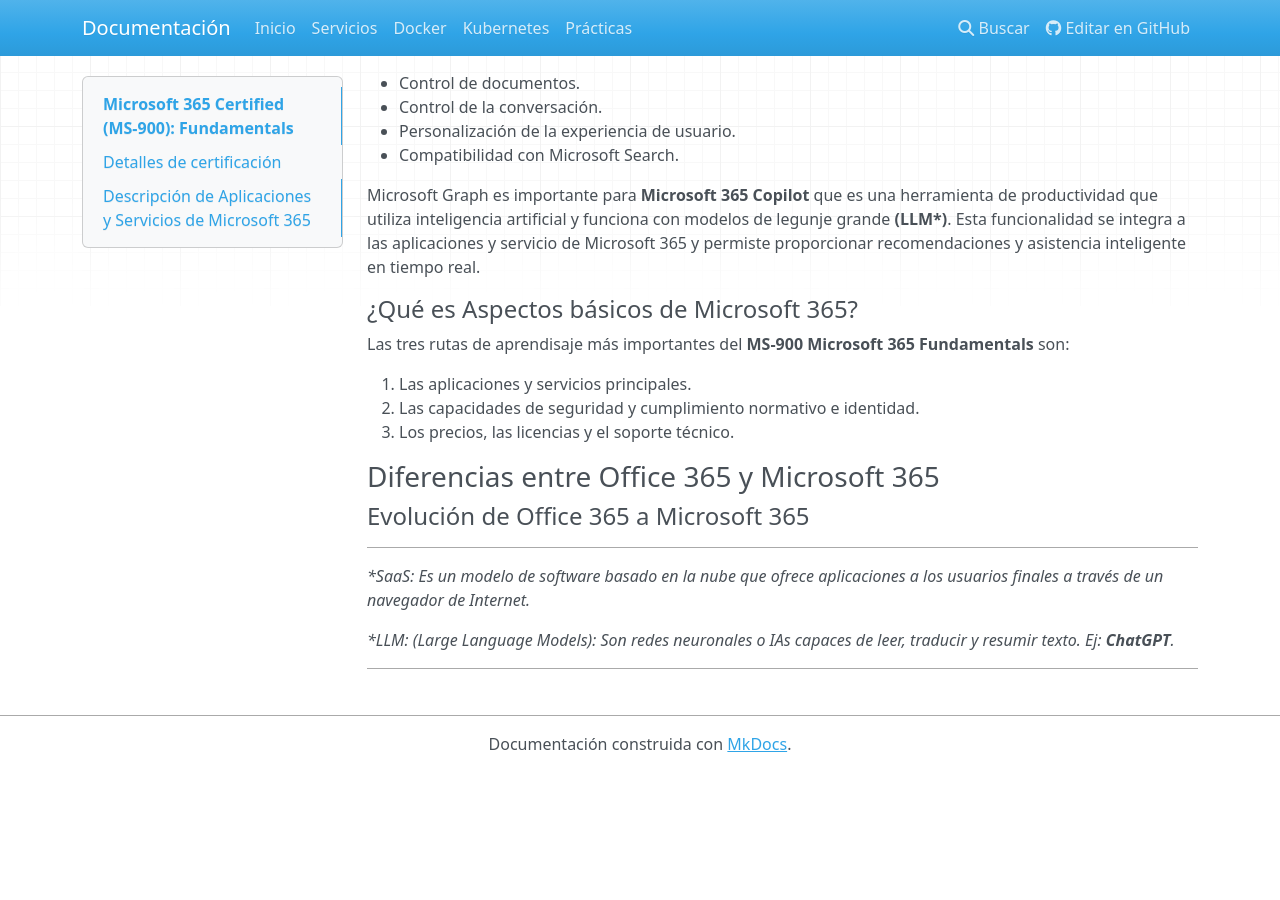
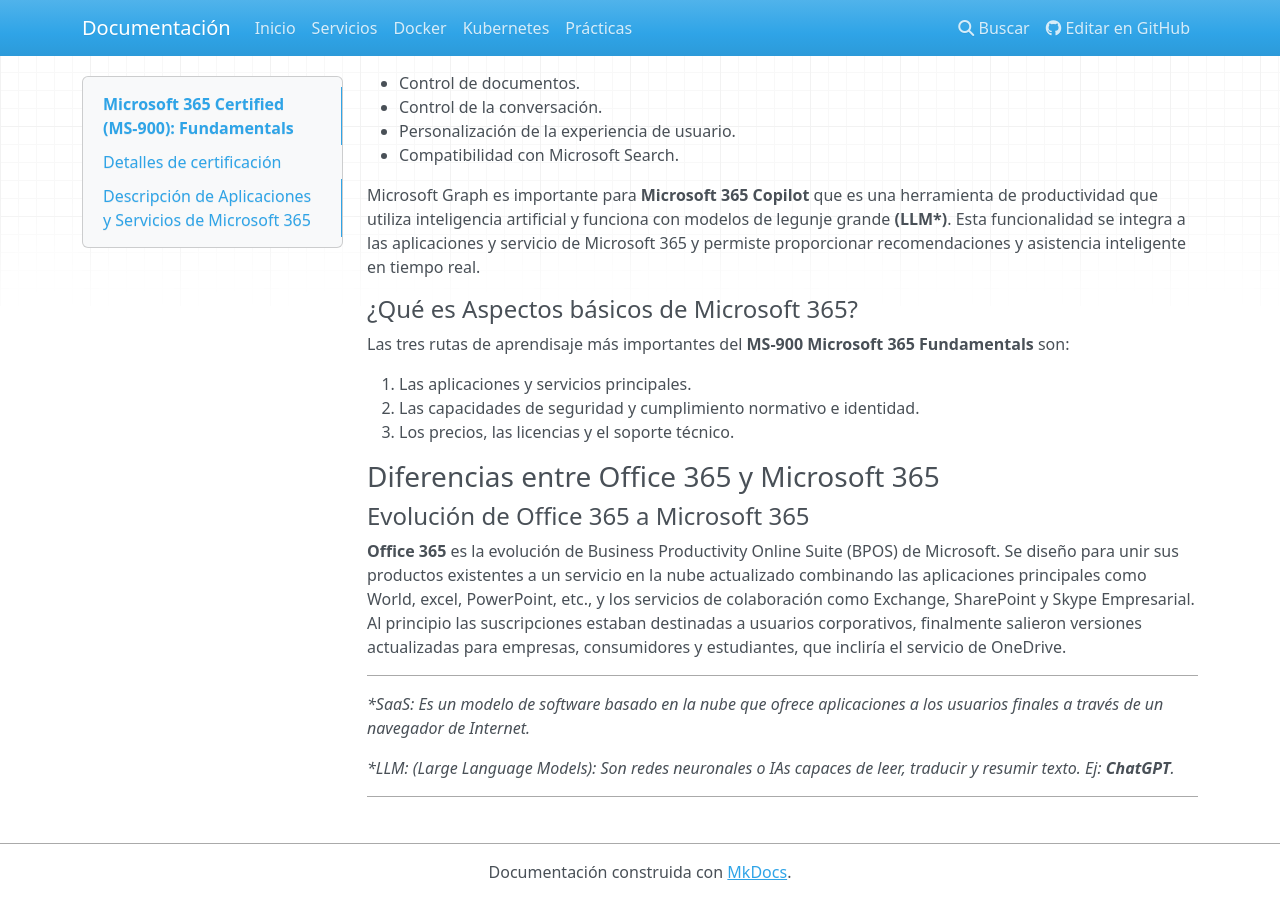
Before and after one commit to Rafcrak/documentacion, an MkDocs documentation site: the page built from docs/Apuntes/Microsoft/Fundamentals.md, in a window 1280 px wide and 900 px high, scrolled down 707 px. Built offline with MkDocs 1.6.1, drawn with Linux system fonts in a browser that asks for light colours; nearby versions of some CDN libraries; before the commit the page ends 1479 px from its top, so only the background shows below that.

Commit message:
fundamentasl

```diff
--- a/docs/Apuntes/Microsoft/Fundamentals.md
+++ b/docs/Apuntes/Microsoft/Fundamentals.md
@@ -43,6 +43,8 @@ Las tres rutas de aprendisaje más importantes del **MS-900 Microsoft 365 Fundam
 
 #### Evolución de Office 365 a Microsoft 365
 
+**Office 365** es la evolución de Business Productivity Online Suite (BPOS) de Microsoft. Se diseño para unir sus productos existentes a un servicio en la nube actualizado combinando las aplicaciones principales como World, excel, PowerPoint, etc., y los servicios de colaboración como Exchange, SharePoint y Skype Empresarial. Al principio las suscripciones estaban destinadas a usuarios corporativos, finalmente salieron versiones actualizadas para empresas, consumidores y estudiantes, que incliría el servicio de OneDrive.
+
 ---
 
 _\*SaaS: Es un modelo de software basado en la nube que ofrece aplicaciones a los usuarios finales a través de un navegador de Internet._
```
